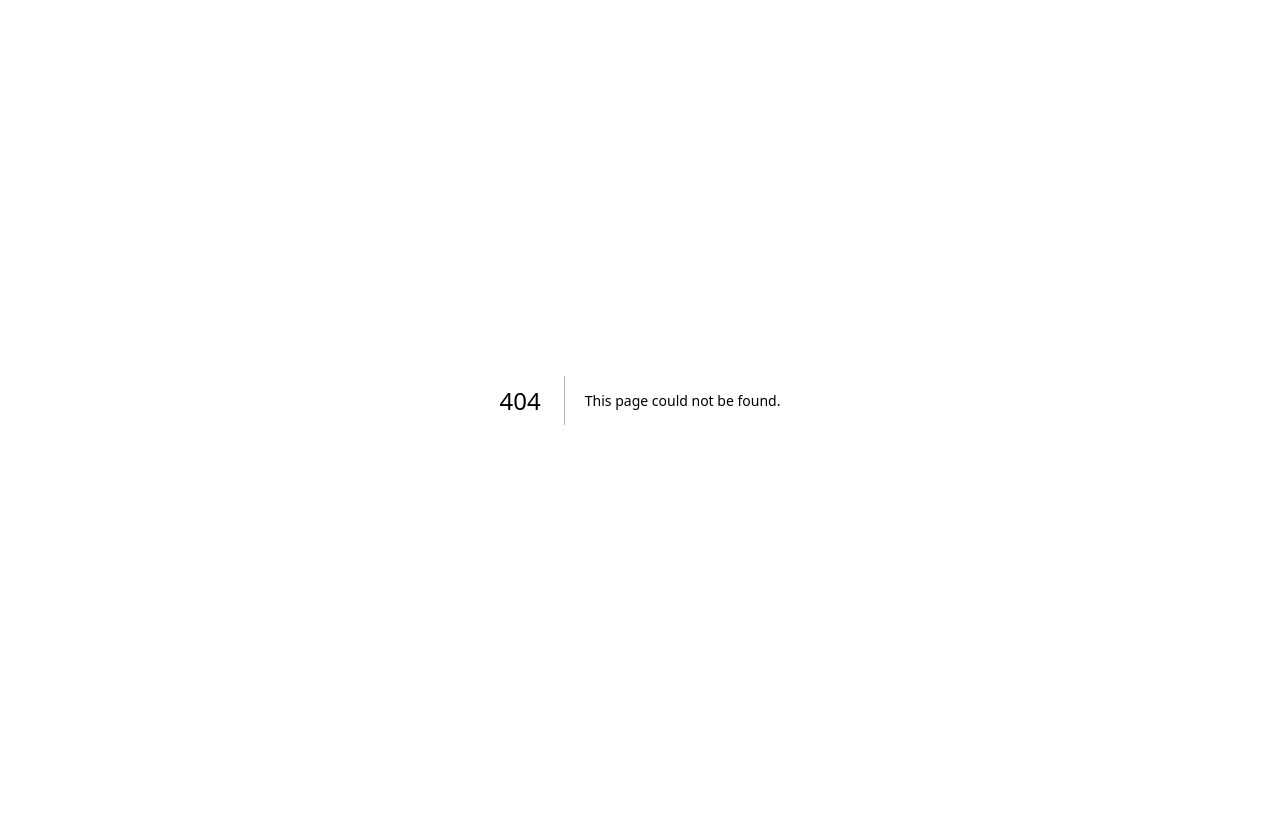
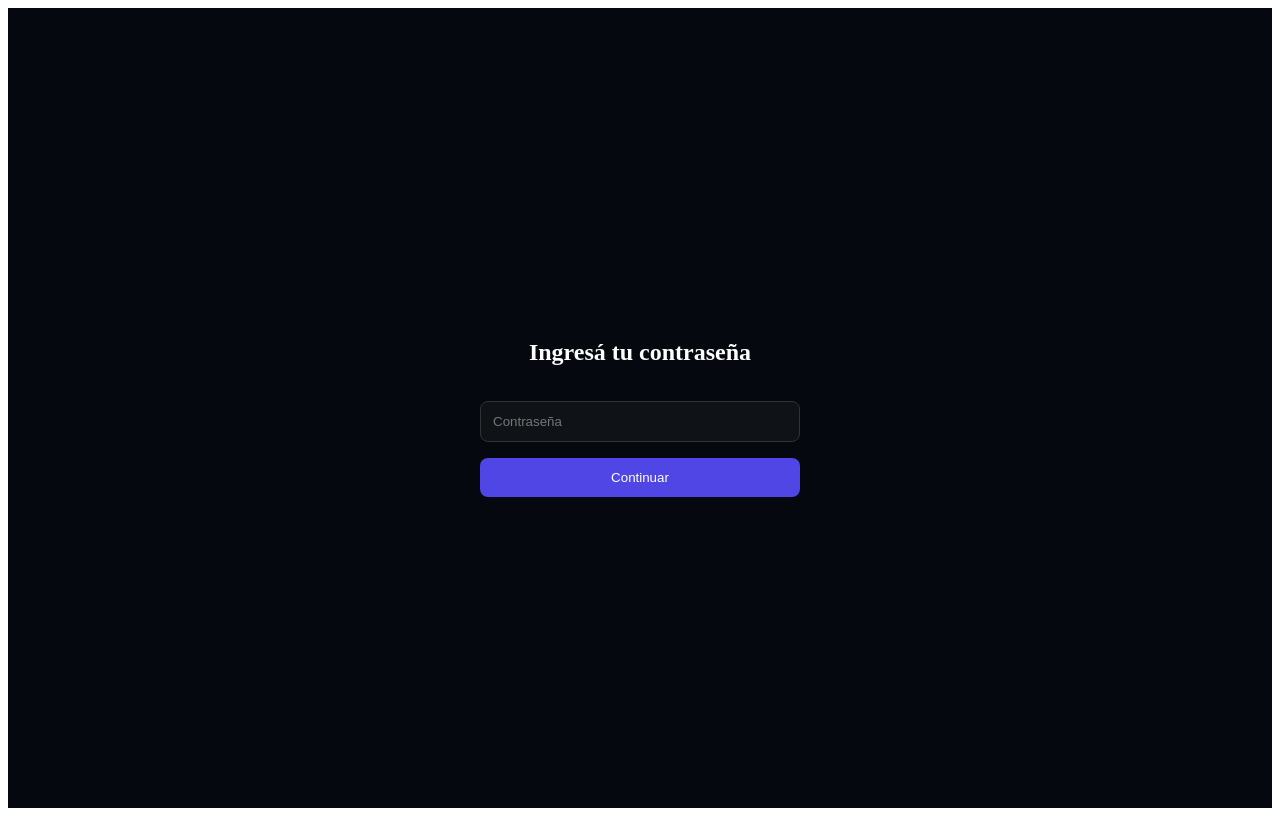
Before and after one commit to Vextarhq/vextar-app, a Next.js app: page /login/factor-one in a window 1280 px wide. Before the commit this address had no page. Built offline with nearby package versions, Linux system fonts and the light colour scheme; no server answers.

Commit message:
Create page.js

```diff
--- /dev/null
+++ b/app/login/factor-one/page.js
@@ -0,0 +1,53 @@
+'use client'
+import { useSignIn } from '@clerk/nextjs'
+import { useRouter } from 'next/navigation'
+import { useState } from 'react'
+
+export default function FactorOne() {
+  const { signIn, isLoaded } = useSignIn()
+  const router = useRouter()
+  const [password, setPassword] = useState('')
+  const [error, setError] = useState('')
+
+  const handleSubmit = async (e) => {
+    e.preventDefault()
+    if (!isLoaded) return
+    try {
+      const result = await signIn.attemptFirstFactor({
+        strategy: 'password',
+        password
+      })
+      if (result.status === 'complete') {
+        router.push('/app')
+      }
+    } catch (err) {
+      setError('Contraseña incorrecta')
+    }
+  }
+
+  return (
+    <div style={{
+      minHeight: '100vh',
+      background: '#060810',
+      display: 'flex',
+      alignItems: 'center',
+      justifyContent: 'center',
+      color: 'white'
+    }}>
+      <form onSubmit={handleSubmit} style={{ display: 'flex', flexDirection: 'column', gap: '16px', width: '320px' }}>
+        <h2 style={{ textAlign: 'center' }}>Ingresá tu contraseña</h2>
+        <input
+          type="password"
+          placeholder="Contraseña"
+          value={password}
+          onChange={(e) => setPassword(e.target.value)}
+          style={{ padding: '12px', borderRadius: '8px', border: '1px solid #333', background: '#0f1318', color: 'white' }}
+        />
+        {error && <p style={{ color: 'red', textAlign: 'center' }}>{error}</p>}
+        <button type="submit" style={{ padding: '12px', borderRadius: '8px', background: '#4f46e5', color: 'white', border: 'none', cursor: 'pointer' }}>
+          Continuar
+        </button>
+      </form>
+    </div>
+  )
+}
```
